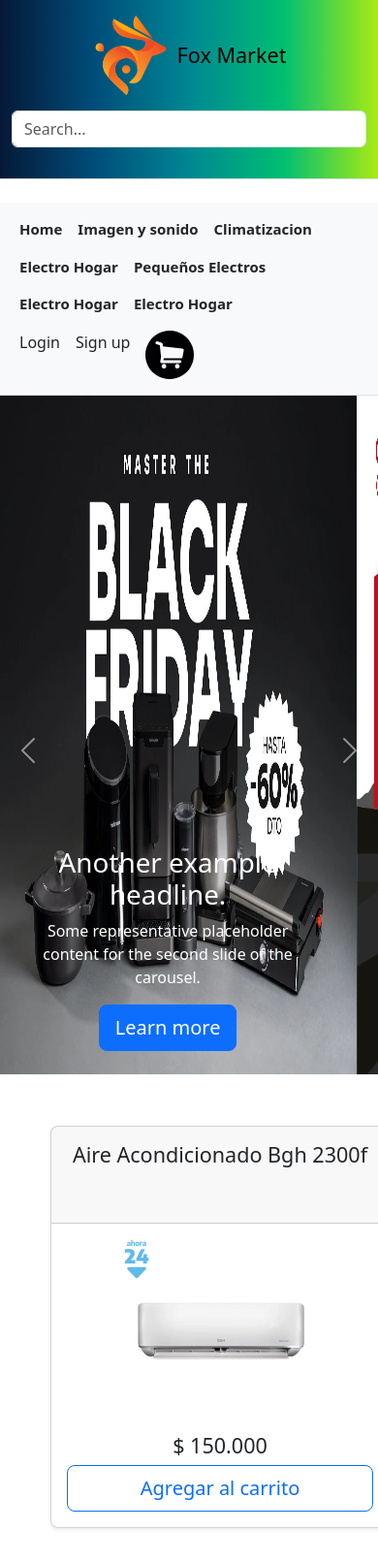
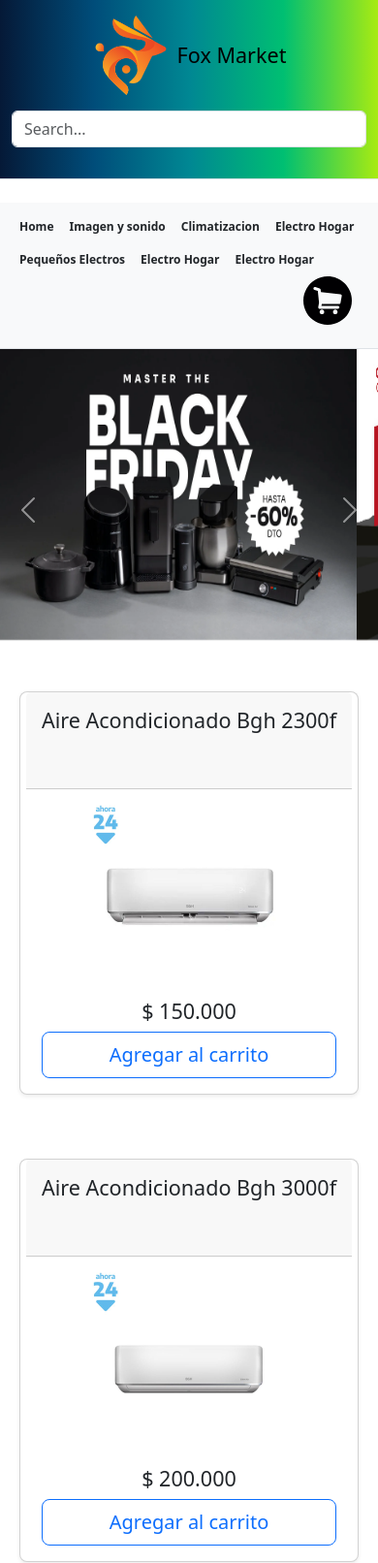
Before and after one commit to KzjT/Fox-Market, a plain HTML site: page index.html in a window 390 px wide. Shown: the top 1612 px of the page at 97% size. Drawn offline with nearby package versions, Linux system fonts and the light colour scheme.

Commit message:
nasheeee

```diff
--- a/css/styles.css
+++ b/css/styles.css
@@ -4,12 +4,15 @@
 }
 
 .header {
-    background-image: linear-gradient(to right,
+  background-image: linear-gradient(
+    to right,
     #051937,
     #004d7a,
     #008793,
     #00bf72,
-            #a8eb12);
+    #a8eb12
+  );
+  width: 100%;
 }
 
 .nav-search {
@@ -27,11 +30,12 @@
 
 .a-nav {
   font-weight: 700;
-    font-size: 15px;
+  font-size: 18px;
 }
 
 .a-nav:hover {
   color: #008793;
+  background-size: 100% 2px;
 }
 
 .aFooter {
@@ -41,6 +45,11 @@
 
 #headerContainer {
   background-color: white;
+  display: block;
+  position: sticky;
+  top: 0;
+  z-index: 25;
+  width: 100%;
 }
 
 #footerContainer {
@@ -62,22 +71,17 @@
   justify-content: center;
   align-items: center;
   align-content: center;
-    width: 100%;
-    max-width: 100%;
-
-
 }
 
 .div-principal {
   display: flex;
   flex-wrap: wrap;
   justify-content: center;
+  align-content: center;
   margin: 1rem;
   flex-direction: column;
   width: 350px;
-    max-width: auto;
   height: 450px;
-
 }
 
 .xxx {
@@ -85,6 +89,7 @@
   flex-wrap: wrap;
   justify-content: center;
   height: 400px;
+  width: 350px;
   margin: 1rem;
 }
 
@@ -100,10 +105,40 @@
   height: 100px;
 }
 
-
-
 .img-carrousel {
   width: 100%;
   height: 700px;
   margin-bottom: 2rem;
+  max-width: 100%;
 }
+
+#div-carrito {
+  height: auto;
+  margin-bottom: 1rem;
+  display: block;
+}
+
+#div-carrito img:hover {
+    background-image: green;
+  }
+
+@media (min-width: 320px) and (max-width: 768px) {
+  .img-carrousel {
+    width: 100%;
+    height: 300px;
+    margin-bottom: 2rem;
+    max-width: 100%;
+    max-height: auto;
+  }
+
+  .a-nav {
+    font-size: 12px;
+    inline-size: 100%;
+  }
+
+  #div-carrito {
+    height: auto;
+    display: block;
+    margin-left: 80%;
+  }
+}
--- a/index.html
+++ b/index.html
@@ -5,6 +5,7 @@
   <meta charset="UTF-8">
   <meta http-equiv="X-UA-Compatible" content="IE=edge">
   <meta name="viewport" content="width=device-width, initial-scale=1.0">
+  <link rel="shortcut icon" href="./img/bunnySVG.svg" type="image/x-icon">
   <link href="https://cdn.jsdelivr.net/npm/bootstrap@5.3.0-alpha3/dist/css/bootstrap.min.css" rel="stylesheet"
     integrity="sha384-KK94CHFLLe+nY2dmCWGMq91rCGa5gtU4mk92HdvYe+M/SXH301p5ILy+dN9+nJOZ" crossorigin="anonymous">
   <link rel="stylesheet" href="./css/styles.css">
--- a/js/app.js
+++ b/js/app.js
@@ -1,5 +1,9 @@
 const stockURL = "/js/stock.json";
 const cards = document.getElementById("cardsContainer");//cards
+const divCarrito = document.getElementById("div-carrito");//div carrito
+const carrito = [];
+
+
 
 fetch(stockURL)
     .then(respuesta => respuesta.json())
@@ -24,11 +28,41 @@ fetch(stockURL)
                 <button type="button" id="btn-agregar-carrito" class="w-100 btn btn-lg btn-outline-primary">Agregar al carrito</button>
                     </div>
                     </div>
-            </div>`
+                    </div>`;
+
 
             cards.appendChild(div);
         });
 
+        const btnAgregarCarrito = document.getElementById("btn-agregar-carrito");
+
+        btnAgregarCarrito.addEventListener("click", () => {
+            const productoo = {
+                nombre: producto.nombre,
+                precio: producto.precio
+            }
+            carrito.push(productoo)
+
+            console.log(carrito);
+
+            actualizarCarrito();
+        });;
+
     })
     .catch(error => console.log(error))
     .finally(() => console.log("proceso finalizado"));
+
+
+
+function actualizarCarrito() {
+    btnAgregarCarrito.innerHTML = '';
+};
+
+carrito.forEach(item => {
+    const carritoCard = document.createElement("div");
+    carritoCard.innerHTML = `
+                 <h3>${item.nombre}</h3>
+                 <p>${item.precio}</p>  `
+
+    divCarrito.appendChild(carritoCard);
+})
--- a/js/domGeneral.js
+++ b/js/domGeneral.js
@@ -261,23 +261,58 @@ headerContainer.innerHTML = `  <header class="py-3 mb-4 border-bottom header">
     <li class="nav-item">
       <a href="#" class="nav-link link-dark px-2 a-nav">Electro Hogar</a>
     </li>
-  </ul>
-  <ul class="nav">
-    <li class="nav-item">
-      <a href="#" class="nav-link link-dark px-2">Login</a>
-    </li>
-    <li class="nav-item">
-      <a href="#" class="nav-link link-dark px-2">Sign up</a>
-    </li>
-    <li class="nav-item">
-      <div class="nav-link link-dark px-2">
-        <img class="logo-carrito" src="/img/shoppingcartbutton_99694.svg" alt="Carrito de compras">
+    </ul>
+    <div class="nav-link link-dark px-2" id="div-carrito">
+      <img class="logo-carrito" src="/img/shoppingcartbutton_99694.svg" alt="Carrito de compras">
       </div>
-    </li>
-  </ul>
-</div>
-</nav>`;
+      </div>
+      </nav>`;
 
+const heroe = document.getElementById("heroe");//heroe index
+
+heroe.innerHTML = `<div id="myCarousel" class="carousel slide" data-bs-ride="carousel">
+      <div class="carousel-indicators">
+        <button type="button" data-bs-target="#myCarousel" data-bs-slide-to="0" class="" aria-label="Slide 1"></button>
+        <button type="button" data-bs-target="#myCarousel" data-bs-slide-to="1" aria-label="Slide 2" class="active" aria-current="true"></button>
+        <button type="button" data-bs-target="#myCarousel" data-bs-slide-to="2" aria-label="Slide 3" class=""></button>
+      </div>
+      <div class="carousel-inner">
+        <div class="carousel-item">
+          <img class="bd-placeholder-img img-carrousel" width="100%" height="700" src="../img/black-friday.jpg" xmlns="http://www.w3.org/2000/svg" aria-hidden="true" preserveAspectRatio="xMidYMid slice" focusable="false"><rect width="100%" height="100%" fill="var(--bs-secondary-color)"></rect></img>
+          <div class="container">
+            <div class="carousel-caption text-start">
+              <h1></h1>
+            </div>
+          </div>
+        </div>
+        <div class="carousel-item active">
+          <img class="bd-placeholder-img img-carrousel" width="100%" height="700" src="../img/creatividad_BLACKFRIDAY_1_1900x.jpg" xmlns="http://www.w3.org/2000/svg" aria-hidden="true" preserveAspectRatio="xMidYMid slice" focusable="false"><rect width="100%" height="100%" fill="var(--bs-secondary-color)"></rect></img>
+          <div class="container">
+            <div class="carousel-caption">
+              <h1></h1>
+              <p></p>
+            </div>
+          </div>
+        </div>
+        <div class="carousel-item ">
+          <img class="bd-placeholder-img img-carrousel" width="100%" height="700" src="../img/black-friday-2022-amazonn.jpg" xmlns="http://www.w3.org/2000/svg" aria-hidden="true" preserveAspectRatio="xMidYMid slice" focusable="false"><rect width="100%" height="100%" fill="var(--bs-secondary-color)"></rect></img>
+          <div class="container">
+            <div class="carousel-caption text-end">
+              <h1></h1>
+              <p></p>
+            </div>
+          </div>
+        </div>
+      </div>
+      <button class="carousel-control-prev" type="button" data-bs-target="#myCarousel" data-bs-slide="prev">
+        <span class="carousel-control-prev-icon" aria-hidden="true"></span>
+        <span class="visually-hidden">Previous</span>
+      </button>
+      <button class="carousel-control-next" type="button" data-bs-target="#myCarousel" data-bs-slide="next">
+        <span class="carousel-control-next-icon" aria-hidden="true"></span>
+        <span class="visually-hidden">Next</span>
+      </button>
+      </div>`
 const footerContainer = document.getElementById("footerContainer");//footer
 
 footerContainer.innerHTML = `  <footer class="d-flex flex-wrap justify-content-between align-items-center py-3 my-4 border-top">
@@ -303,55 +338,3 @@ footerContainer.innerHTML = `  <footer class="d-flex flex-wrap justify-content-b
   </li>
 </ul>
 </footer>`;
-
-
-
-const heroe = document.getElementById("heroe");//heroe index
-
-heroe.innerHTML = `<div id="myCarousel" class="carousel slide" data-bs-ride="carousel">
-<div class="carousel-indicators">
-  <button type="button" data-bs-target="#myCarousel" data-bs-slide-to="0" class="" aria-label="Slide 1"></button>
-  <button type="button" data-bs-target="#myCarousel" data-bs-slide-to="1" aria-label="Slide 2" class="active" aria-current="true"></button>
-  <button type="button" data-bs-target="#myCarousel" data-bs-slide-to="2" aria-label="Slide 3" class=""></button>
-</div>
-<div class="carousel-inner">
-  <div class="carousel-item">
-    <img class="bd-placeholder-img img-carrousel" width="100%" height="700" src="../img/black-friday.jpg" xmlns="http://www.w3.org/2000/svg" aria-hidden="true" preserveAspectRatio="xMidYMid slice" focusable="false"><rect width="100%" height="100%" fill="var(--bs-secondary-color)"></rect></img>
-    <div class="container">
-      <div class="carousel-caption text-start">
-        <h1>Example headline.</h1>
-        <p>Some representative placeholder content for the first slide of the carousel.</p>
-        <p><a class="btn btn-lg btn-primary" href="#">Sign up today</a></p>
-      </div>
-    </div>
-  </div>
-  <div class="carousel-item active">
-    <img class="bd-placeholder-img img-carrousel" width="100%" height="700" src="../img/creatividad_BLACKFRIDAY_1_1900x.jpg" xmlns="http://www.w3.org/2000/svg" aria-hidden="true" preserveAspectRatio="xMidYMid slice" focusable="false"><rect width="100%" height="100%" fill="var(--bs-secondary-color)"></rect></img>
-    <div class="container">
-      <div class="carousel-caption">
-        <h1>Another example headline.</h1>
-        <p>Some representative placeholder content for the second slide of the carousel.</p>
-        <p><a class="btn btn-lg btn-primary" href="#">Learn more</a></p>
-      </div>
-    </div>
-  </div>
-  <div class="carousel-item ">
-    <img class="bd-placeholder-img img-carrousel" width="100%" height="700" src="../img/black-friday-2022-amazonn.jpg" xmlns="http://www.w3.org/2000/svg" aria-hidden="true" preserveAspectRatio="xMidYMid slice" focusable="false"><rect width="100%" height="100%" fill="var(--bs-secondary-color)"></rect></img>
-    <div class="container">
-      <div class="carousel-caption text-end">
-        <h1>One more for good measure.</h1>
-        <p>Some representative placeholder content for the third slide of this carousel.</p>
-        <p><a class="btn btn-lg btn-primary" href="#">Browse gallery</a></p>
-      </div>
-    </div>
-  </div>
-</div>
-<button class="carousel-control-prev" type="button" data-bs-target="#myCarousel" data-bs-slide="prev">
-  <span class="carousel-control-prev-icon" aria-hidden="true"></span>
-  <span class="visually-hidden">Previous</span>
-</button>
-<button class="carousel-control-next" type="button" data-bs-target="#myCarousel" data-bs-slide="next">
-  <span class="carousel-control-next-icon" aria-hidden="true"></span>
-  <span class="visually-hidden">Next</span>
-</button>
-</div>`
```
Also changed, not shown: img/bunnySVG .png.svg (added), img/favico.ico (added), img/favicon.ico (added). Lines whose indentation alone changed are shown as unchanged.
